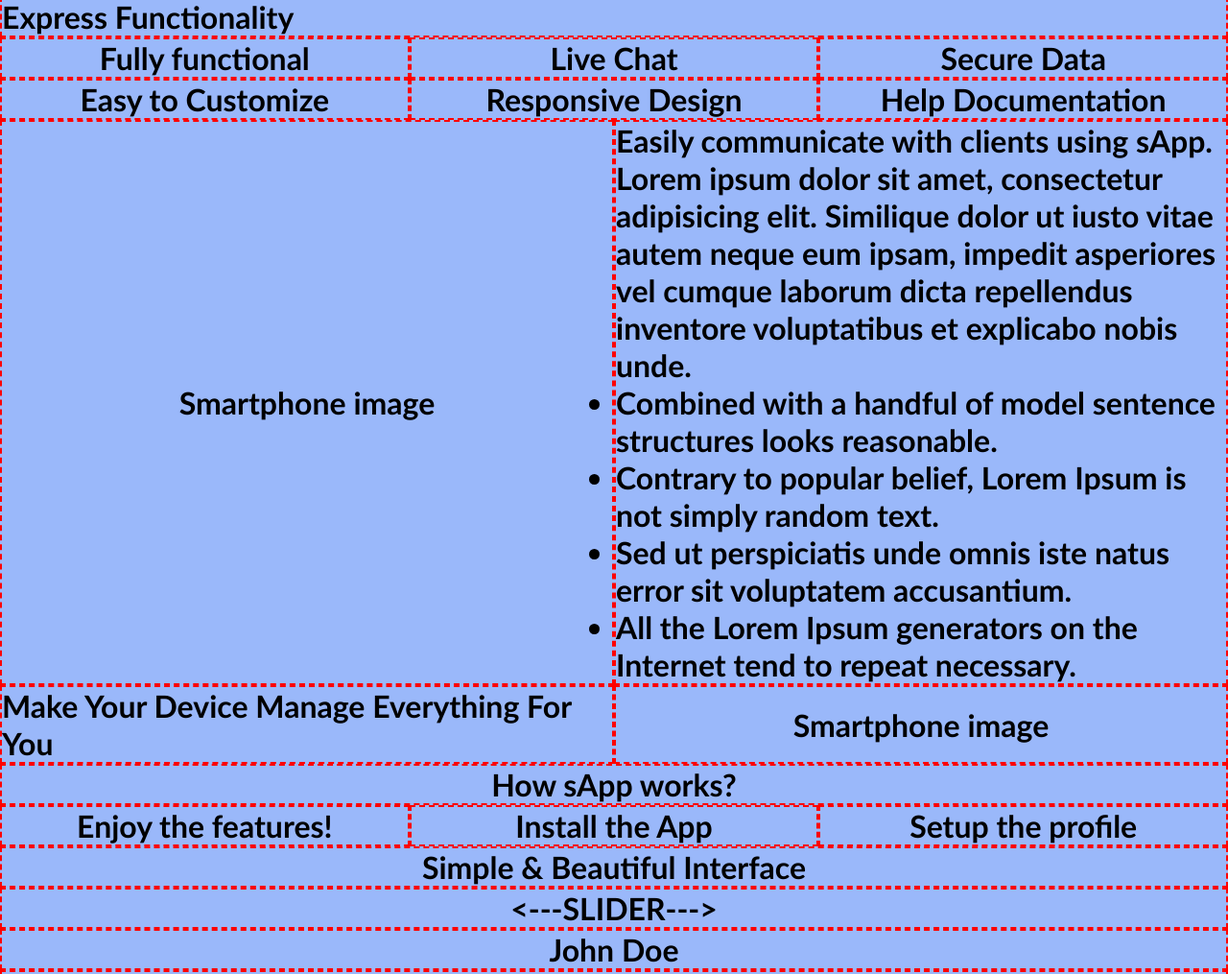
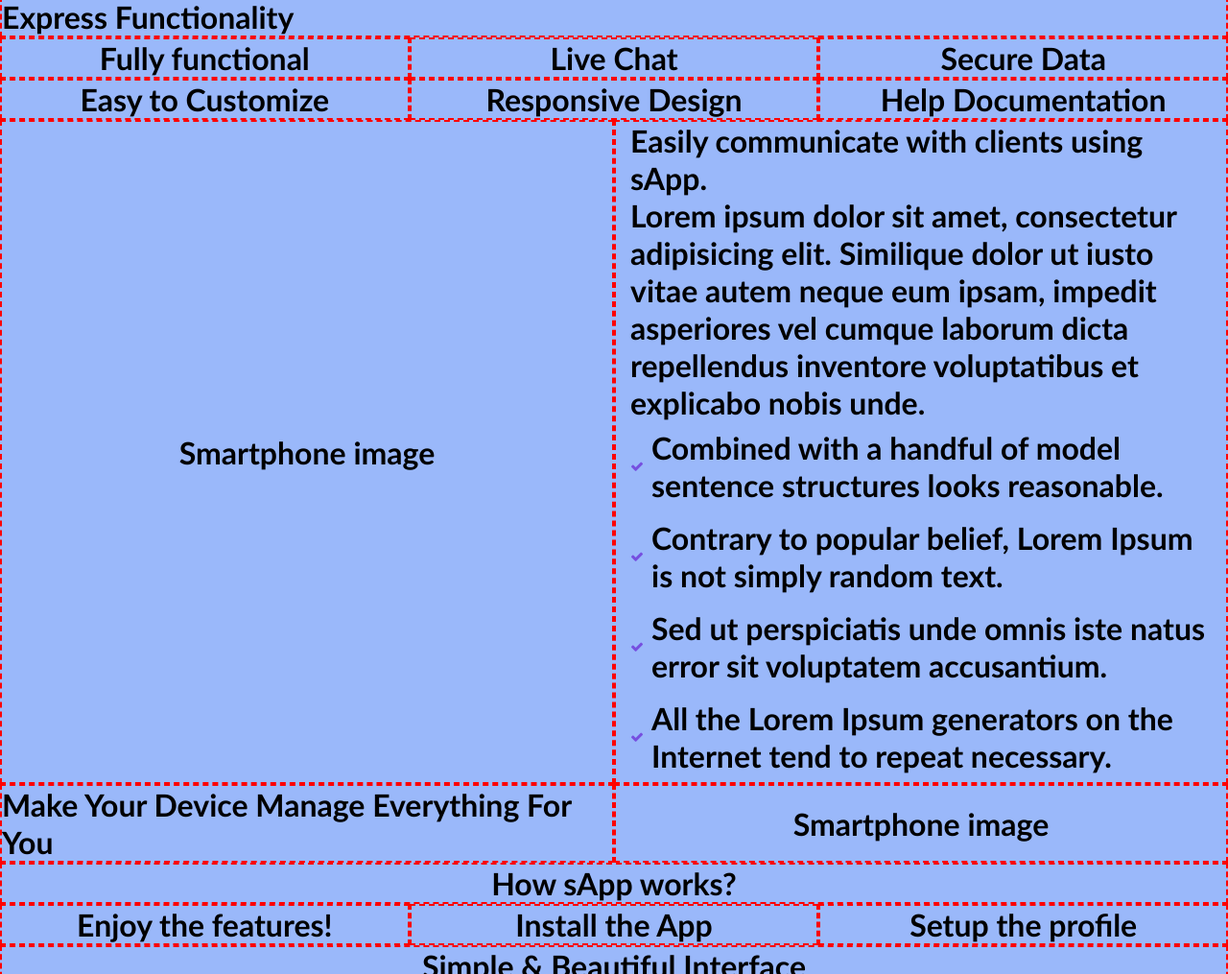
Before and after one commit to front-end-by-rimantas/29a-grupe-react-portfolio, a website: page index.html in a window 1280 px wide. Shown: the part 320-1335 px from the top of the page at 96% size. Drawn offline with Linux system fonts and the light colour scheme.

Commit message:
initial commit

```diff
--- a/css/home.css
+++ b/css/home.css
@@ -85,13 +85,29 @@
 }
 /* Counter close ;  */
 
-/* Device manage open : */
+/* Easily communicate with clients START : */
 .wrapper-row > .row-header3 {
     display: grid;
     width: inherit;
     grid-template-columns: repeat(2, 1fr);
 }
-/* Device manage close ; */
+.eCommunicate-div {
+    padding-left: 15px;
+    padding-right: 15px;
+}
+.sector3-div {
+    padding-top: 0.5rem;
+    padding-bottom: 0.5rem;
+    display: flex;
+    align-items:center;
+}
+.sector3-div > .fa {
+    color: #764fe0;
+    font-size: 14px;
+    padding-left: 0;
+    padding-right: 0.5rem;
+}
+/* Easily communicate with clients END ; */
 
 /* Device communicate open : */
 .wrapper-row > .row-header4 {
--- a/index.html
+++ b/index.html
@@ -8,6 +8,7 @@
     <title>Portfolio</title>
     <link rel="stylesheet" href="./css/home.css">
     <link rel="stylesheet" href="./css/layout.css">
+    <link rel="stylesheet" href="https://cdnjs.cloudflare.com/ajax/libs/font-awesome/4.7.0/css/font-awesome.min.css">
 </head>
 
 <body>
@@ -39,41 +40,25 @@
     <div class="row-header3">
         <div class="col-6">Smartphone image</div>
         <div class="col-6">
-            <div>
-                <h2 class="">Easily communicate with clients using sApp.</h2>
-                <p class="">Lorem ipsum dolor sit amet, consectetur adipisicing elit. Similique dolor ut iusto vitae autem neque eum ipsam, impedit asperiores vel cumque laborum dicta repellendus inventore voluptatibus et explicabo nobis unde.</p>
-                <ul class="">
-                    <div>
-                        <li class="">
-                            <div class="">
-                                <span ><i class="fas fa-angle-down"></i></span>
-                                <span class="">Combined with a handful of model sentence structures looks reasonable.</span>
-                            </div>
-                        </li>
+            <div class="eCommunicate-div">
+                <h3>Easily communicate with clients using sApp.</h3>
+                <p>Lorem ipsum dolor sit amet, consectetur adipisicing elit. Similique dolor ut iusto vitae autem neque eum ipsam, impedit asperiores vel cumque laborum dicta repellendus inventore voluptatibus et explicabo nobis unde.</p>
+                <ul>
+                    <div class="sector3-div">
+                        <i class="fa fa-check" aria-hidden="true"></i>
+                        <div>Combined with a handful of model sentence structures looks reasonable.</div>
                     </div>
-                    <div>
-                        <li class="">
-                            <div class="">
-                                <span class=""><i class="fas fa-angle-down"></i></span>
-                                <span class="">Contrary to popular belief, Lorem Ipsum is not simply random text.</span>
-                            </div>
-                        </li>
+                    <div class="sector3-div">
+                        <i class="fa fa-check" aria-hidden="true"></i>
+                        <div>Contrary to popular belief, Lorem Ipsum is not simply random text.</div>
                     </div>
-                    <div>
-                        <li class="">
-                            <div class="">
-                                <span><i class="fas fa-angle-down"></i></span>
-                                <span class="">Sed ut perspiciatis unde omnis iste natus error sit voluptatem accusantium.</span>
-                            </div>
-                        </li>
+                    <div class="sector3-div">
+                        <i class="fa fa-check" aria-hidden="true"></i>
+                        <div>Sed ut perspiciatis unde omnis iste natus error sit voluptatem accusantium.</div>
                     </div>
-                    <div>
-                        <li class="">
-                            <div class="">
-                                <span><i class="fas fa-angle-down"></i></span>
-                                <span class="">All the Lorem Ipsum generators on the Internet tend to repeat necessary.</span>
-                            </div>
-                        </li>
+                    <div class="sector3-div">
+                        <i class="fa fa-check" aria-hidden="true"></i>
+                        <div>All the Lorem Ipsum generators on the Internet tend to repeat necessary.</div>
                     </div>
                 </ul>
             </div>
```
